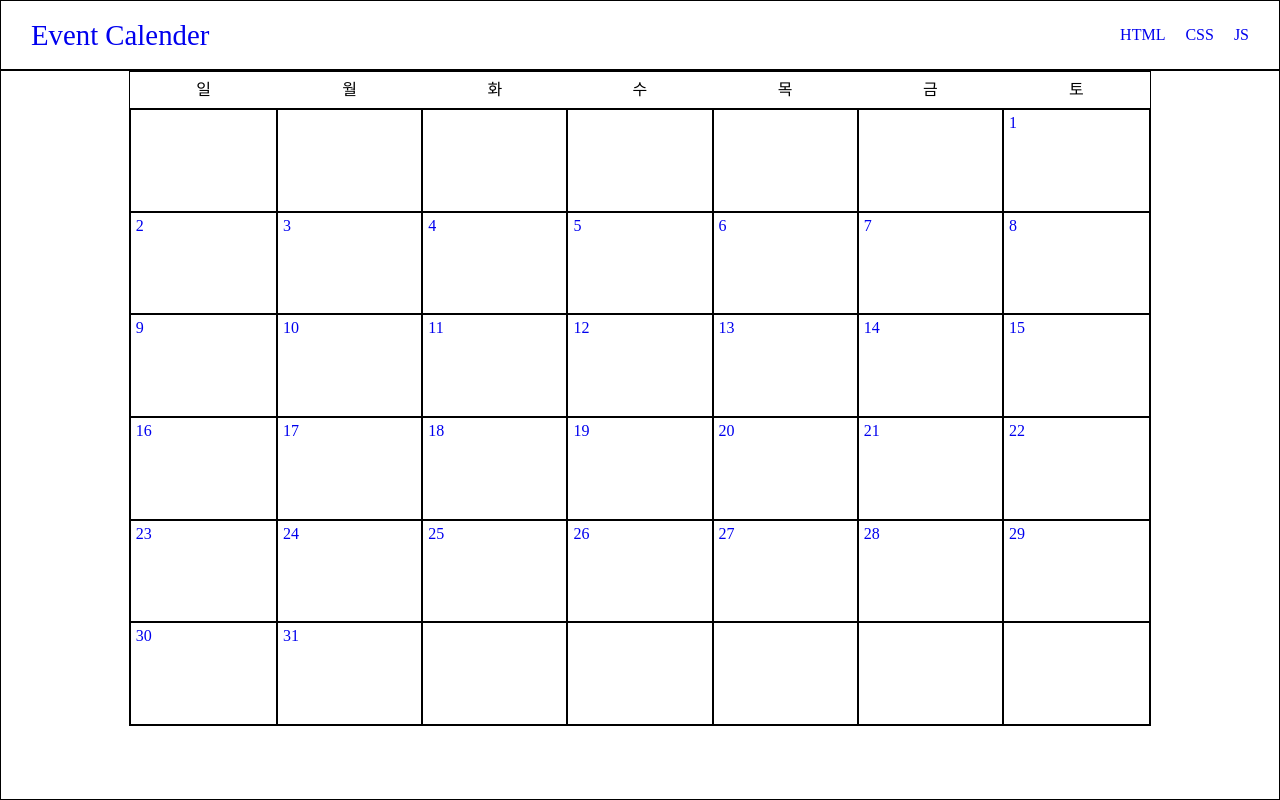
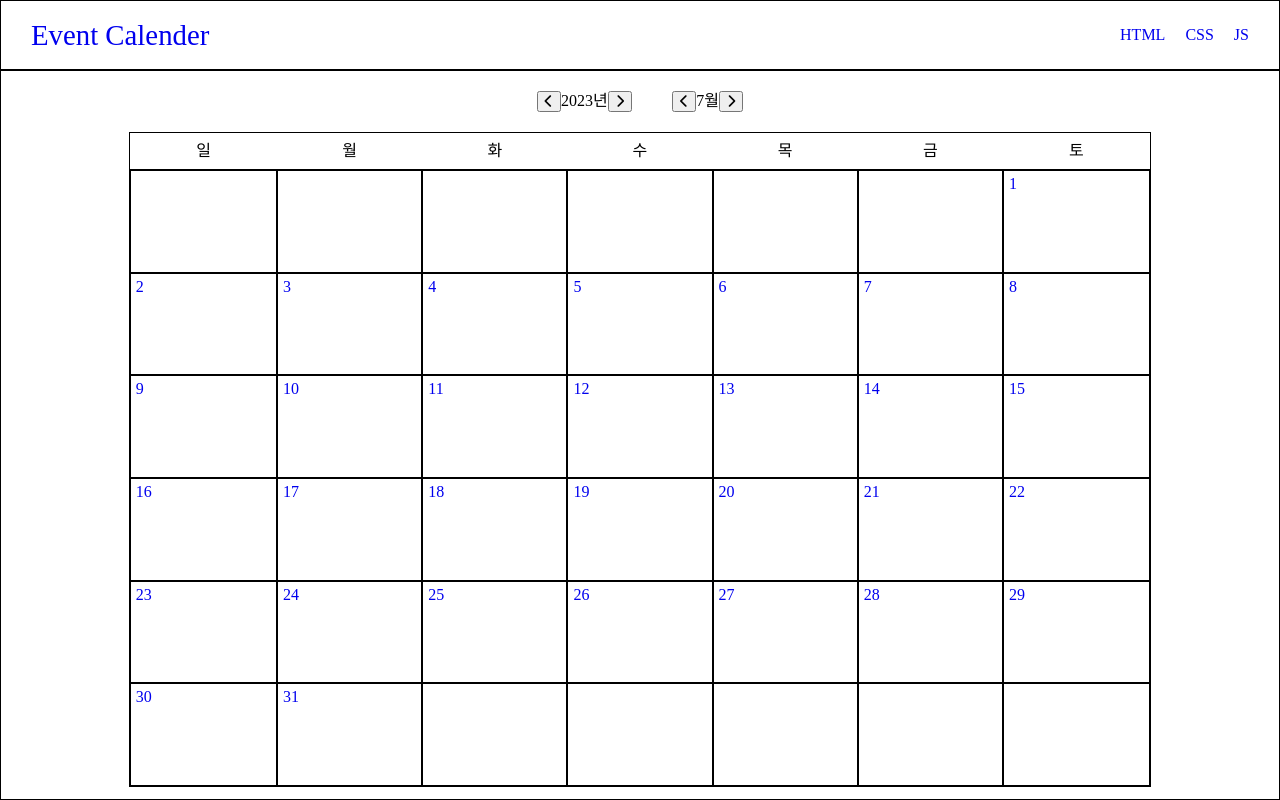
Before and after one commit to lyd1040/calender_project, a React (Create React App) app: page / in a window 1280 px wide. Built offline with nearby package versions, Linux system fonts and the light colour scheme; a web font is replaced by a local one.

Commit message:
날짜에 맞춰서 header 텍스트 변경, 캘린더 다시보기 추가

```diff
--- a/public/index.html
+++ b/public/index.html
@@ -3,6 +3,7 @@
   <head>
     <meta charset="utf-8" />
     <link rel="icon" href="%PUBLIC_URL%/favicon.ico" />
+    <link rel="stylesheet" href="https://cdnjs.cloudflare.com/ajax/libs/font-awesome/6.0.0-beta3/css/all.min.css" integrity="sha512-abc123..." crossorigin="anonymous" referrerpolicy="no-referrer"/>
     <meta name="viewport" content="width=device-width, initial-scale=1" />
     <meta name="theme-color" content="#000000" />
     <meta
--- a/src/App.tsx
+++ b/src/App.tsx
@@ -1,4 +1,4 @@
-import React,{useState} from 'react';
+import React,{useEffect, useState} from 'react';
 import Header from './Views/Header';
 import Contents from './Views/Contents';
 
@@ -17,20 +17,42 @@ function App() {
     ]
   )
 
+  let [header_YMD,set_header_YMD] = useState<number[]>([
+    NaN, //year
+    NaN, //month
+    NaN //date
+  ])
+  let [mode, setMode] = useState<string>('WELCOME');
   // READ일 때 선택된 컨텐츠 번호
   let [contents_number,setContentsNumber] = useState<number>(0);
   //모드 바꾸기
-  const onChangeMode=(data:number) :void=>{
+  const onChangeMode=(data:number,year?:number,month?:number,date?:number) :void=>{
     if(data===0){
       setMode('WELCOME');
     }else{
       setMode('READ');
       setContentsNumber(data);
+
+      if (year !== undefined && month !== undefined && date !== undefined) {
+        set_header_YMD([year, month, date]);
+      } else {
+        console.log('YMD not provided');
+        set_header_YMD([]);
+      }
     }
   }
 
+  //초기 렌더시 한번만 실행
+  useEffect(()=>{
+    let nowDate = new Date();
+    set_header_YMD([nowDate.getFullYear(), nowDate.getMonth()+1, nowDate.getDate()])
+  },[])
+
+  useEffect(()=>{
+    set_header_YMD([header_YMD[0], header_YMD[1], header_YMD[2]])
+  },[mode])
   //모드
-  let [mode, setMode] = useState<string>('WELCOME');
+
 
   //모드에 따른 컨텐츠 타이틀과 내용
   let contents_title:string='';
@@ -45,8 +67,8 @@ function App() {
   }
   return (
     <div className="App">
-      <Header header_Menu={header_Menu} onChangeMode={onChangeMode}></Header>
-      <Contents Mode={mode} title={contents_title} desc={contents_desc} onChangeMode={onChangeMode}></Contents>
+      <Header Mode={mode} header_Menu={header_Menu} onChangeMode={onChangeMode} header_YMD={header_YMD}></Header>
+      <Contents Mode={mode} title={contents_title} desc={contents_desc} onChangeMode={onChangeMode} onChangeMode2={onChangeMode}></Contents>
     </div>
   );
 }
--- a/src/Views/Contents.tsx
+++ b/src/Views/Contents.tsx
@@ -6,56 +6,160 @@ type ContnetsProps = {
     title: string;
     desc: string;
     Mode: string;
-    onChangeMode: (id:number) => void; // 예시로 빈 함수 타입 설정
+    onChangeMode2:(id:number) =>void
+    onChangeMode: (id:number,year:number,month:number,date_text:number) => void; // 예시로 빈 함수 타입 설정
   };
 
 function Contents(props:ContnetsProps){
-    /* 라이프 사이클 관련 */
-    const executeFunctionBeforeRender=():void=>{
+    /* 날짜 클릭시 Header에 날짜 출력 및 캘린더 숨기고 나타내는 함수 */
+    const hide_calendar=(year:number, month:number, date_text:number):void=>{
         const element: HTMLElement | null = document.getElementById('calendar');
         if(element){
             element.classList.add('hide');
         }
-
-        props.onChangeMode(NaN);
+        props.onChangeMode(NaN,year,month+1,date_text);
+    }
+    const show_calendar=():void=>{
+        const element: HTMLElement | null = document.getElementById('calendar');
+        if(element){
+            element.classList.remove('hide');
+        }
+        props.onChangeMode2(0);
     }
 
-    /* 날짜 관련 */
+    /* 날짜 관련 함수 및 변수 */
     const calender_date :Date = new Date();
-    const calender_day_index :number = calender_date.getDay();
-
-    /* 요일 관련 */
+    const [year_month_date_text,set_year_month_date_text] = useState<number[]>(
+        [
+            calender_date.getFullYear(),
+            calender_date.getMonth()+1,
+            calender_date.getDate()
+        ]
+    )
     const calender_day :string[] = ['일','월','화','수','목','금','토']
 
     /* 화면 출력 */
-    const day_list:JSX.Element[] = calender_day.map((days:string, index:number)=>{
+    //화면 출력될 tr,td 저장 변수
+    let [change_date,setChange_date] = useState<JSX.Element[]>();
+    let day_list:JSX.Element[] = calender_day.map(
+        (days:string, index:number)=>{
             return <th key={index}>{days}</th>
+        });
+
+    //년도, 월, 일 저장변수
+    let [print_year_month_date, set_print_year_month_date] = useState<JSX.Element[]>();
+
+    // 최초 렌더링 시에만 함수를 호출하여 초기값 설정후 출력
+    useEffect(() => {
+        set_print_year_month_date(year_month_date_printer(year_month_date_text));
+        setChange_date(date_print(year_month_date_text[0], year_month_date_text[1] - 1));
+
+    }, []);
+
+    //업데이트
+    useEffect(() => {
+        set_print_year_month_date(year_month_date_printer(year_month_date_text));
+        setChange_date(date_print(year_month_date_text[0], year_month_date_text[1] - 1));
+        // 컴포넌트가 언마운트될 때 이벤트 리스너 제거
+    }, [year_month_date_text]);
+
+    /* 계산 함수들 (element 생성 함수 포함)*/
+    //년도, 월, 일 그리기
+    function year_month_date_printer(text_list:number[]):JSX.Element[]{
+        let data:number =0
+        let ko_text:string = '';
+        let year_month_date_text:string = '';
+        let new_YMD_list:JSX.Element[] =[];
+
+        text_list.forEach((e:number,idx:number)=>{
+            if(idx===0){year_month_date_text='year'; data=text_list[0]; ko_text='년'}
+            else if(idx===1){year_month_date_text='month'; data=text_list[1]; ko_text='월'}
+            else{year_month_date_text='date'; data=text_list[2]; ko_text='일'}
+
+            if(idx<2){
+                new_YMD_list.push(
+                    <div id={`${year_month_date_text}wrap`} key={'year_month_date_text' + idx}>
+                        <button type='button' className={`${year_month_date_text}Prev prev`} onClick={prev_click_evt}><i className="fa-solid fa-chevron-left"></i></button>
+                        <span>{data}{ko_text}</span>
+                        <button type='button' className={`${year_month_date_text}Next next`} onClick={next_click_evt}><i className="fa-solid fa-chevron-right"></i></button>
+                    </div>
+                )
+            }
         })
 
-    //날짜 출력
-    let [change_date,setChange_date] = useState<JSX.Element[]>([]);
+        return new_YMD_list;
+    }
+    //년도, 월, 일 이전화살표 클릭 이벤트 핸들러
+    function prev_click_evt(event: React.MouseEvent<HTMLButtonElement>): void {
+        const target = event.target as HTMLElement;
 
-    useEffect(() => {
-        setChange_date(date_print(calender_date.getFullYear(), calender_date.getMonth()));
-    }, []); // 최초 렌더링 시에만 date_print 함수를 호출하여 데이터 설정
+        if(target.classList.contains('yearPrev')){
+            set_year_month_date_text([
+                year_month_date_text[0]-1,
+                year_month_date_text[1],
+                year_month_date_text[2]
+            ]);
+        }
+        else if(target.classList.contains('monthPrev')){
+            set_year_month_date_text([
+                year_month_date_text[0],
+                year_month_date_text[1]-1,
+                year_month_date_text[2]
+            ]);
+        }
+        else if(target.classList.contains('datePrev')){
+            set_year_month_date_text([
+                year_month_date_text[0],
+                year_month_date_text[1],
+                year_month_date_text[2]-1
+            ]);
+        }
+        localStorage.setItem('year_month_date_text_year',year_month_date_text[0].toString());
+        localStorage.setItem('year_month_date_text_month',(year_month_date_text[1]-1).toString());
+    }
 
+    //년도, 월, 일 이전화살표 클릭 이벤트 핸들러
+    function next_click_evt(event: React.MouseEvent<HTMLButtonElement>): void {
+        const target = event.target as HTMLElement;
+        if(target.classList.contains('yearNext')){
+            set_year_month_date_text([
+                year_month_date_text[0]+1,
+                year_month_date_text[1],
+                year_month_date_text[2]
+            ]);
+        }
+        else if(target.classList.contains('monthNext')){
+            set_year_month_date_text([
+                year_month_date_text[0],
+                year_month_date_text[1]+1,
+                year_month_date_text[2]
+            ]);
+        }
+        else if(target.classList.contains('dateNext')){
+            set_year_month_date_text([
+                year_month_date_text[0],
+                year_month_date_text[1],
+                year_month_date_text[2]+1
+            ]);
+        }
+        localStorage.setItem('year_month_date_text_year',year_month_date_text[0].toString());
+        localStorage.setItem('year_month_date_text_month',(year_month_date_text[1]-1).toString());
+    }
+
+    //날짜 테이블 생성 및 날짜 그리기
     function date_print(year:number, month:number):JSX.Element[]{
         localStorage.setItem('date_text','1'); // 날짜 세기위한 카운트
         localStorage.setItem('month_box_length','1');
-        //현재 날짜의 1일의 요일 인덱스 ex(2023-07-01) => 토요일(index=6)
-        const frist_week_first_day:number =new Date(year, month, 1).getDay();
-        //현재 날짜의 마지막 일
-        const last_week_last_date:number =new Date(year, month+1, 0).getDate();
 
         const date_tr:JSX.Element[] = [];
         const date_separat = date_separation(year,month);
+
         for(let x=0; x<date_separat; x++){
-            date_tr.push(<tr key={'date_separat'+x}>{create_td(frist_week_first_day, last_week_last_date)}</tr>)
+            date_tr.push(<tr key={'date_separat'+x}>{create_td(x,date_separat,year,month)}</tr>)
         }
+
         return date_tr;
     }
-
-    /* 계산 함수들 */
     //해당 월이 몇주인지 계산(필요한 데이터: 연도, 월, 요일(인덱스))
     function date_separation(year:number, month:number):number{
         let week_calc = new Date(year,month,1);
@@ -64,43 +168,69 @@ function Contents(props:ContnetsProps){
     }
 
     //td생성
-    function create_td(frist_week_first_day:number, last_week_last_date:number):JSX.Element[]{
+    function create_td(tr_idx:number,tr_list_idx:number ,year:number, month:number):JSX.Element[]{
         const date_td:JSX.Element[] = [];
+        //현재 날짜의 1일의 요일 인덱스 ex(2023-07-01) => 토요일(index=6)
+        const frist_week_first_day:number =new Date(year, month, 1).getDay();
+        //현재 날짜의 마지막 일
+        const last_week_last_date:number =new Date(year, month+1, 0).getDate();
+
         let date_text:number =Number(localStorage.getItem('date_text')); //날짜
         let month_box_length =Number(localStorage.getItem('month_box_length'));
-        let for_last_index=month_box_length+7;
 
         //날짜 텍스트 그리기
-            for(let x=month_box_length; x<for_last_index; x++){
-                if(month_box_length>frist_week_first_day && month_box_length<last_week_last_date+7){
+        if(tr_idx===0){
+            for(let x=(tr_idx*7); x<(tr_idx*7)+7; x++){
+                if(x>=frist_week_first_day){
                     date_td.push(
-                        <td key={'date_text'+date_text} onClick={()=>{executeFunctionBeforeRender();}}>
+                        <td key={'date_text'+date_text+x} onClick={()=>{hide_calendar(year, month, (x+1)-frist_week_first_day);}}>
                             <a href="/" onClick={event=>{event.preventDefault();}}>{date_text++}</a>
-                        </td>);
+                        </td>
+                    );
                 }else{
-                    date_td.push(<td key={'prev_month'+x+'_date'}></td>);
+                    date_td.push(<td key={'date_text'+date_text+x}></td>)
                 }
-                month_box_length++;
             }
+        }else if(tr_idx<=tr_list_idx-2){
+            for(let x=(tr_idx*7); x<(tr_idx*7)+7; x++){
+                date_td.push(
+                    <td key={'date_text'+date_text+x} onClick={()=>{hide_calendar(year, month, (x+1)-frist_week_first_day);}}>
+                        <a href="/" onClick={event=>{event.preventDefault();}}>{date_text++}</a>
+                    </td>
+                );
+            }
+        }else{
+            for(let x=(tr_idx*7); x<(tr_idx*7)+7; x++){
+                if(date_text<=last_week_last_date){
+                    date_td.push(
+                        <td key={'date_text'+date_text+x} onClick={()=>{hide_calendar(year, month, (x+1)-frist_week_first_day);}}>
+                            <a href="/" onClick={event=>{event.preventDefault();}}>{date_text++}</a>
+                        </td>
+                    );
+                }else{
+                    date_td.push(<td key={'date_text'+date_text+x}></td>)
+                }
+            }
+        }
+
         localStorage.setItem('date_text',`${date_text}`);
         localStorage.setItem('month_box_length',`${month_box_length}`);
 
-        if(Number(localStorage.getItem('date_text'))==last_week_last_date){
+        if(Number(localStorage.getItem('date_text'))===last_week_last_date+1){
             localStorage.removeItem('date_text');
             localStorage.removeItem('month_box_length');
+            localStorage.removeItem('year_month_date_text_year');
+            localStorage.removeItem('year_month_date_text_month');
         }
         return date_td;
     }
     return(
         <article>
-
+            <div id="calendar" className='calendar'>
                 <div id="year_month_date" className='year_month_date'>
-                <div id="year"></div>
-                <div id="month"></div>
-                <div id="date"></div>
+                    {print_year_month_date}
                 </div>
 
-            <div id="calendar" className='calendar'>
                 <table>
                     <thead>
                         <tr>
@@ -111,7 +241,11 @@ function Contents(props:ContnetsProps){
                         {change_date}
                     </tbody>
                 </table>
+
+                <a href="/" className='show_calendar' onClick={e=>{e.preventDefault(); show_calendar()}}><i className="fa-solid fa-chevron-right"></i></a>
             </div>
+
+            {/* 컴포넌트 추가 */}
         </article>
     )
 }
--- a/src/Views/css/Contents.css
+++ b/src/Views/css/Contents.css
@@ -7,8 +7,23 @@ article{
     flex-direction: column;
     justify-content: center;
     align-items: center;
+
+    overflow: hidden;
 }
+/* 연도 달 일 */
+.year_month_date{
+    display: flex;
+    justify-content: center;
+}
+.year_month_date>div{
+    padding: 20px;
+}
+.prev i,.next i{
+    pointer-events: none;
+}
+/* 캘린더 */
 .calendar{
+    position: relative;
     width: 100%;
     height: 100%;
 
@@ -16,11 +31,15 @@ article{
 }
 .calendar.hide{
     transform: translateX(-82%);
+
 }
-.calendar.hide a{
+.calendar.hide table a{
     transition-delay: 1s;
     visibility: hidden;
 }
+
+
+/* 테이블 */
 table{
     width: 80%;
     height: 90%;
@@ -30,7 +49,9 @@ table{
     border: 1px solid;
     margin: 0 auto;
     border-radius: 5px;
-
+}
+.calendar.hide table{
+    pointer-events: none;
 }
 table thead th{
     border: 1px solid;
@@ -48,11 +69,82 @@ table td{
     padding: 5px;
 }
 
+/* 보여주기 버튼 */
+.calendar .show_calendar{
+    position: absolute;
+    top: 50%;
+    right: 0;
+
+    width: 35px;
+    height: 35px;
+
+    border: 1px solid;;
+    border-radius: 50%;
+
+    transform: translate(100%,-50%);
+
+    display: flex;
+    justify-content: center;
+    align-items: center;
+
+    transition: 1s;
+
+    opacity: 0;
+}
+.calendar.hide .show_calendar{
+    right: 5%;
+
+    opacity: 1;
+}
+.calendar.hide .show_calendar:hover{
+    background: red;
+    color: #fff;
+    animation: animate 1s infinite linear;
+}
+@keyframes animate{
+    0%,100%{
+        opacity: 1;
+    }
+    50%{
+        opacity: 0.5;
+    }
+
+}
+
 @media screen and (max-width:750px) {
     .calendar.hide{
-        transform: translate(0,90%);
+        transform: translate(0,100%);
     }
     table{
         width: 100%;
     }
+
+    .calendar .show_calendar{
+        top: -20%;
+        left: 50%;
+
+        transform: translateX(-50%) rotate(-90deg);
+        transition-delay: 0.5s;
+        opacity: 0;
+    }
+    .calendar.hide .show_calendar{
+        position: absolute;
+        top: -5%;
+        left: 50%;
+
+        width: 35px;
+        height: 35px;
+
+        border: 1px solid;;
+        border-radius: 50%;
+
+        transform: translate(-50%,-50%) rotate(-90deg);
+
+        display: flex;
+        justify-content: center;
+        align-items: center;
+
+
+        opacity: 1;
+    }
 }
--- a/src/Views/css/header.css
+++ b/src/Views/css/header.css
@@ -6,6 +6,7 @@
 }
 
 header{
+    position: relative;
     border: 1px solid;
     height: 70px;
 
@@ -14,9 +15,31 @@ header{
     align-items: center;
 
     padding: 0 30px;
+
+    background: #fff;
+
+    z-index: 999;
 }
 
 h1{
     font-size: 1.8em;
     font-family: 'PyeongChangPeace-Bold';
 }
+
+.headerYMD{
+    display: flex;
+    justify-content: center;
+    gap: 30px;
+}
+
+@media screen and (max-width:750px) {
+    h1{
+        font-size: 1.2em;
+    }
+
+    .headerYMD{
+        display: flex;
+        justify-content: center;
+        gap: 10px;
+    }
+}
```
Also changed, not shown: src/Views/Header.tsx (+31 -1 lines). Lines whose indentation alone changed are shown as unchanged.
